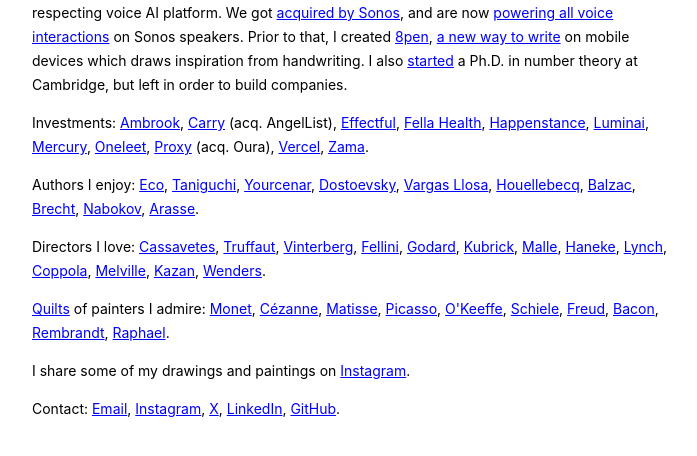
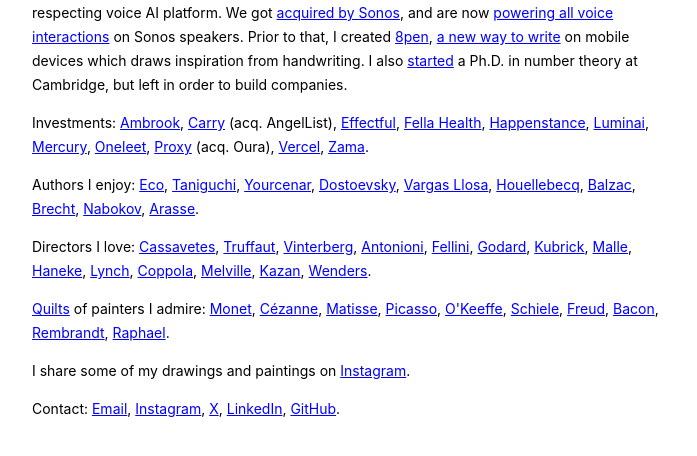
Before and after one commit to michaelfester/michaelfester.com, a plain HTML site: page index.html in a window 1280 px wide. Shown: the part 152-608 px from the top of the page, without its empty margins (288-985 px from the left). Drawn offline with Linux system fonts and the light colour scheme.

Commit message:
Add Antonioni

```diff
--- a/index.html
+++ b/index.html
@@ -84,6 +84,7 @@
     <a href="https://www.imdb.com/title/tt0079672/">Cassavetes</a>,
     <a href="https://www.imdb.com/title/tt0053198/">Truffaut</a>,
     <a href="https://www.imdb.com/title/tt2106476/">Vinterberg</a>,
+    <a href="https://www.imdb.com/title/tt0054130/">Antonioni</a>,
     <a href="https://www.imdb.com/title/tt0056801/">Fellini</a>,
     <a href="https://www.imdb.com/fr/title/tt0060675/">Godard</a>,
     <a href="https://www.imdb.com/title/tt0056193/">Kubrick</a>,
```
